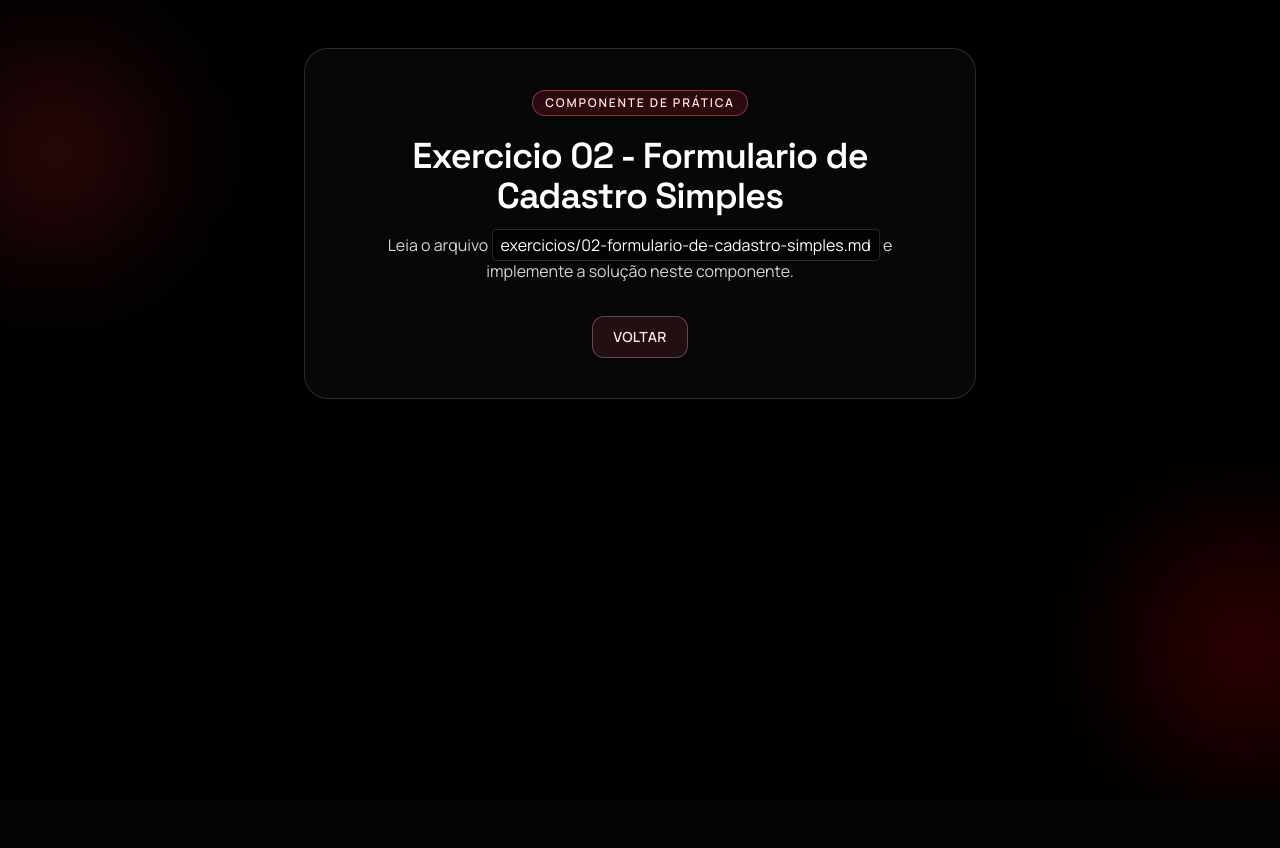
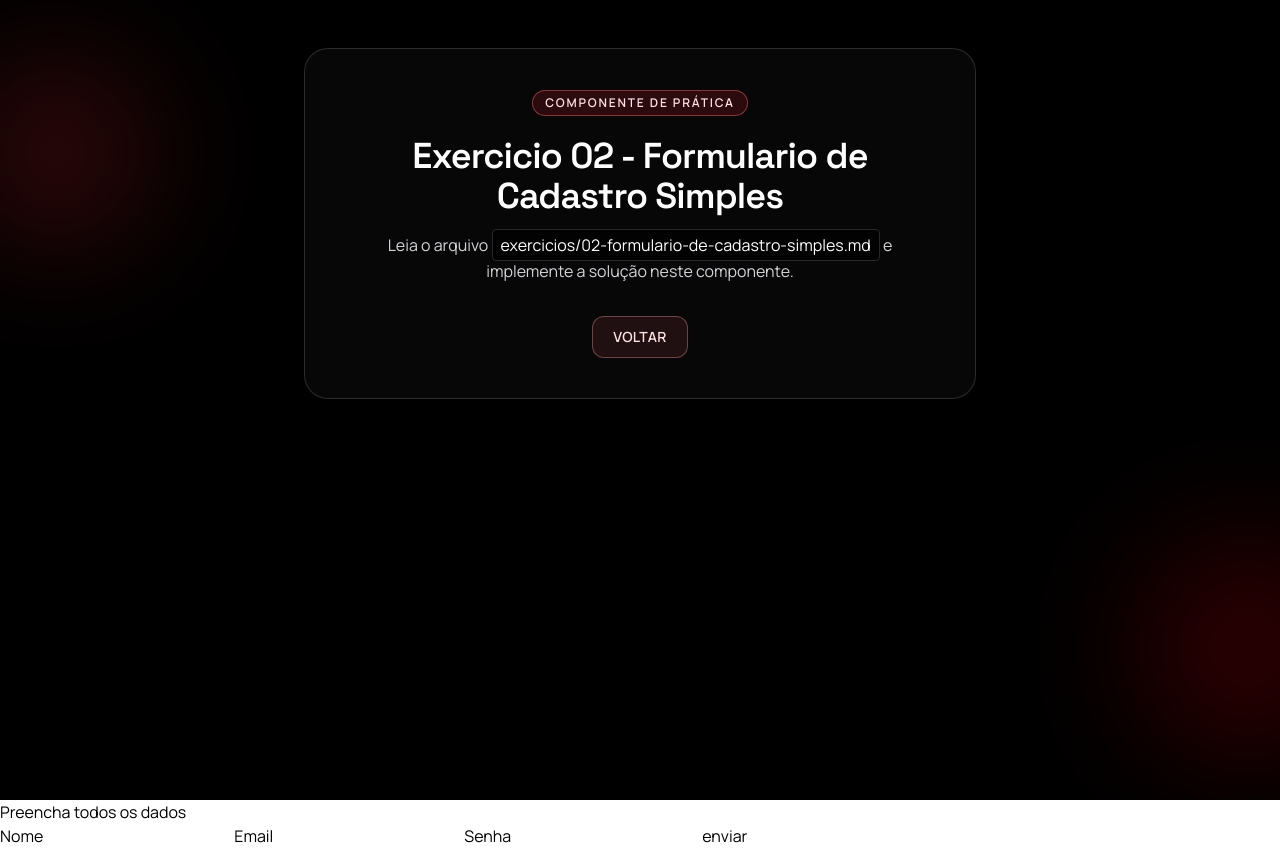
Before and after one commit to Vgalassi/react-aula, a React (Vite) app: page /exercicio-2 in a window 1280 px wide. Before the commit the page ends 800 px from the top, so only its background shows below. Built offline with nearby package versions, Linux system fonts and the light colour scheme.

Commit message:
exercicio 2

```diff
--- a/src/exercicios/ExercicioDois.tsx
+++ b/src/exercicios/ExercicioDois.tsx
@@ -1,12 +1,73 @@
 import ExercicioPlaceholder from "../components/ExercicioPlaceholder";
+import { useState } from "react";
+function ExercicioDois() {
+  const [userName , setUserName] = useState("")
+  const [email,setEmail] = useState("")
+  const [password,setPassword] = useState("")
+  const [successMessage, setSuccesMessage] = useState("")
 
-function ExercicioDois() {
+  function handleNameChange(event: any){
+    setUserName(event.target.value)
+  }
+  function handleEmailChange(event: any){
+    setEmail(event.target.value)
+  }
+  function handlePasswordChange(event: any){
+    setPassword(event.target.value)
+  }
+
+  function handleSubmit(event: any){
+    event.preventDefault()
+    setUserName("")
+    setEmail("")
+    setPassword("")
+    setSuccesMessage("Dados enviados com sucesso")
+  }
+
+
+  function validForm(){
+    if(userName.length <= 0 && email.length <= 0 && password.length <= 0){
+     return {message: "Preencha todos os dados", valid:false}
+    }
+    if(userName.length < 3){
+      return {message: "Nome precisa ter mais do que 3 caracteres", valid: false}
+    }
+    if(!email.includes('@')){
+      return {message: "Email precisa de @", valid: false}
+    }
+    if(password.length < 6){
+      return {message: "Senha precisa ter 6 ou mais caracteres", valid: false}
+    }
+
+    return {message: "Os dados estão corretos, pode enviar!", valid: true}
+  }
+
+  const validation = validForm()
+
+
   return (
+    <>
     <ExercicioPlaceholder
       titulo="Exercicio 02 - Formulario de Cadastro Simples"
       arquivoMarkdown="02-formulario-de-cadastro-simples.md"
     />
+    <div className="bg-white text-black flex flex-col">
+      <p>{successMessage}</p>
+      <p>{validation.message}</p>
+      <form action="" onSubmit={handleSubmit}>
+        <label htmlFor="username">Nome</label>
+        <input  className="bg-gray "type="text" name="username" id="username" value={userName} onChange={handleNameChange}/>
+        <label htmlFor="email">Email</label>
+        <input type="email" name="email" id="email" value={email} onChange={handleEmailChange} />
+        <label htmlFor="password">Senha</label>
+        <input type="password" name="password" id="password" value={password} onChange={handlePasswordChange}/>
+        <input className={validation.valid ?  "bg-blue-600 text-white" : undefined}  type="submit" value="enviar" disabled={!validation.valid}/>
+
+    </form>
+    </div>
+    </>
   );
+
 }
 
 export default ExercicioDois;
```
